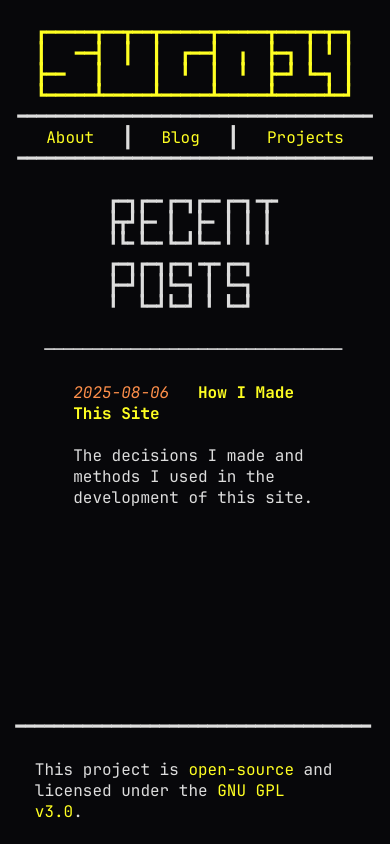
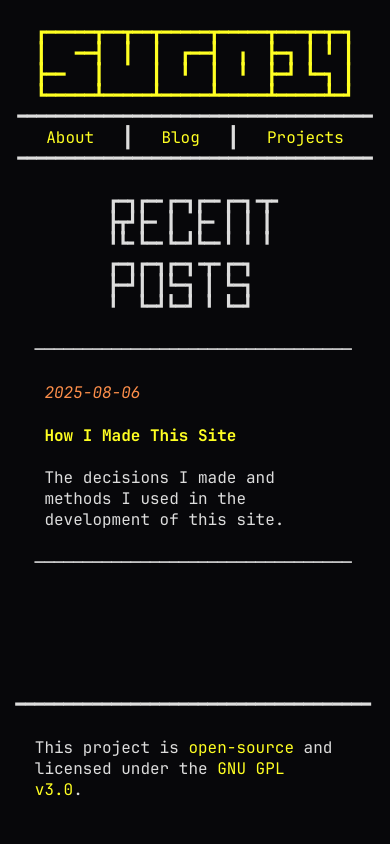
Before and after one commit to sugo14/sugo14.github.io, an Eleventy site: page blog/index.html in a window 390 px wide. Built offline with nearby package versions, Linux system fonts and the light colour scheme; Eleventy itself is replaced by a stand-in of ours; files that its build step writes are made by us from their sources.

Commit message:
More spacing updates

```diff
--- a/_includes/layout.html
+++ b/_includes/layout.html
@@ -67,7 +67,7 @@
                             <a href="https://www.youtube.com/watch?v=0pyGTzgr940" target="_blank" rel="noopener noreferrer">
                             awesome</a>!
                         </p>
-                        <p class="upline">
+                        <p id="this-project-is-open-source">
                             This project is
                             <a href="https://github.com/sugo14/Portfolio" target="_blank" rel="noopener noreferrer">open-source</a>
                             and licensed under the
--- a/blog/index.html
+++ b/blog/index.html
@@ -5,15 +5,17 @@
 
 <p class="ascii-title center line">Recent Posts</p>
 
+<p class="hor-bar thin"></p>
+
 {% for blog in collections.blogs %}
-    <p class="hor-bar thin line"></p>
-    <div class="blog-post line">
-        <p>
-            <i class="highlight-nobold">{{ blog.data.date | blogDateFormat }}</i>
+    <div class="blog-post upline">
+        <p class="blog-post-header">
+            <i class="blog-date">{{ blog.data.date | blogDateFormat }}</i>
             &nbsp;
-            <b><a href="{{ blog.url }}">{{ blog.data.title }}</a></b>
-            <br><br>
-            {{ blog.data.description }}
+            <b><a href="{{ blog.url }}" class="blog-post-title">{{ blog.data.title }}</a></b>
         </p>
+        <br>
+        {{ blog.data.description }}
     </div>
+    <p class="hor-bar thin upline"></p>
 {% endfor %}
--- a/css/style.css
+++ b/css/style.css
@@ -104,6 +104,12 @@
         width: 100%;
     }
 }
+@media (max-width: 500px) {
+    #content {
+        padding: 0 2ch;
+        width: 100%;
+    }
+}
 
 #blog {
     margin-left: 7ch;
@@ -127,7 +133,7 @@
         margin-left: 3ch;
     }
 }
-@media (max-width: 450px) {
+@media (max-width: 470px) {
     #blog {
         margin-left: 2ch;
         margin-right: 2ch;
@@ -139,7 +145,7 @@
         margin-left: 2ch;
     }
 }
-@media (max-width: 350px) {
+@media (max-width: 370px) {
     #blog {
         margin-left: 1ch;
         margin-right: 1ch;
@@ -278,11 +284,32 @@
 }
 
 .blog-post {
-    display: flex;
+    /* display: flex;
     justify-content: space-between;
-    align-items: top;
+    align-items: top; */
 
     padding: 0 3ch;
+}
+.blog-post-header {
+    display: flex;
+    flex-wrap: wrap;
+    /* make gap between elements vertically equal to line-height */
+    gap: var(--line-height) 0;
+}
+.blog-date {
+    color: var(--secondary-color);
+    flex: 0 1 auto;
+    margin: 0;
+    margin-right: 2ch;
+}
+.blog-post-title {
+    flex: 0 1 auto;
+    margin: 0;
+}
+@media (max-width: 450px) {
+    .blog-post {
+        padding: 0 1ch;
+    }
 }
 
 .blog-post .left {
@@ -350,6 +377,9 @@
     color: var(--tertiary-color);
 }
 
+#this-project-is-open-source {
+    margin-top: var(--line-height);
+}
 @media (max-width: 657px) {
     #make-your-own-site {
         display: none;
@@ -357,9 +387,20 @@
     #footer-ascii {
         display: none;
     }
+    #this-project-is-open-source {
+        margin-bottom: var(--line-height);
+    }
 }
 
 /* 620px */
 /* 696px */
 /* 657px */
 /* 444px */
+/* 800px */
+
+@media (max-width: 344px) {
+    .extern-icon {
+        display: none;
+        position: absolute;
+    }
+}
--- a/index.html
+++ b/index.html
@@ -17,19 +17,19 @@
         <b>Externals:</b>
         <br> │ <br> │&nbsp;
         <a href="https://github.com/sugo14" target="_blank" rel="noopener noreferrer">
-            &lt;\&gt; GitHub
+            <span class="extern-icon">&lt;\&gt; </span>GitHub
         </a>
         <br> │&nbsp;
         <a href="https://www.linkedin.com/in/ayman-gani-414b47363/" target="_blank" rel="noopener noreferrer">
-            {#} LinkedIn
+            <span class="extern-icon">{#} </span>LinkedIn
         </a>
         <br> │&nbsp;
         <a href="mailto:aymangani3@gmail.com" target="_blank" rel="noopener noreferrer">
-            [@] Email
+            <span class="extern-icon">[@] </span>Email
         </a>
         <br> │&nbsp;
         <a href="/assets/resume.pdf" target="_blank" rel="noopener noreferrer">
-            (=) Resume
+            <span class="extern-icon">(=) </span>Resume
         </a>
         <br>
     </p>
```
Also changed, not shown: _includes/blog-layout.html (+1 -1 lines).
